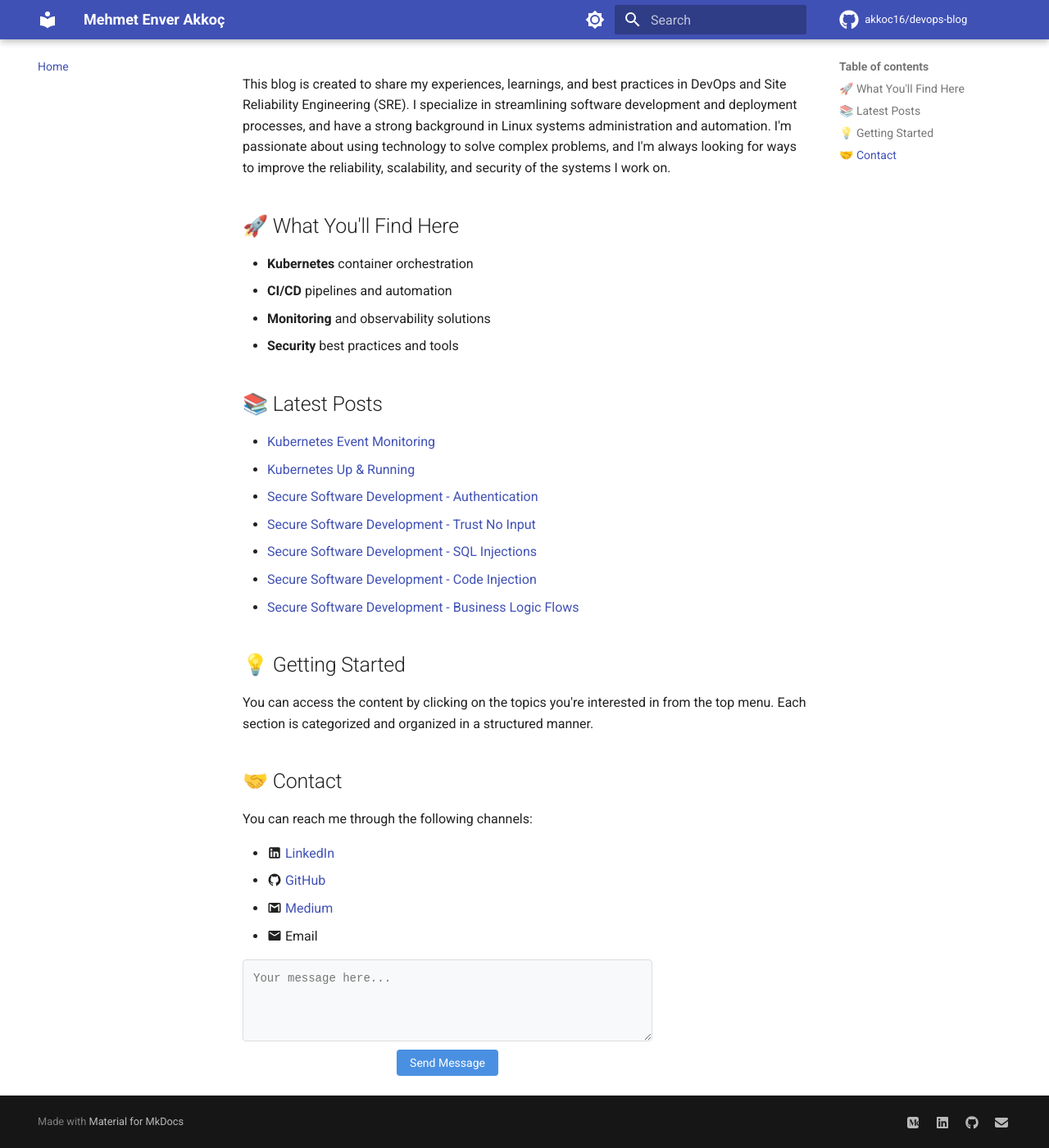
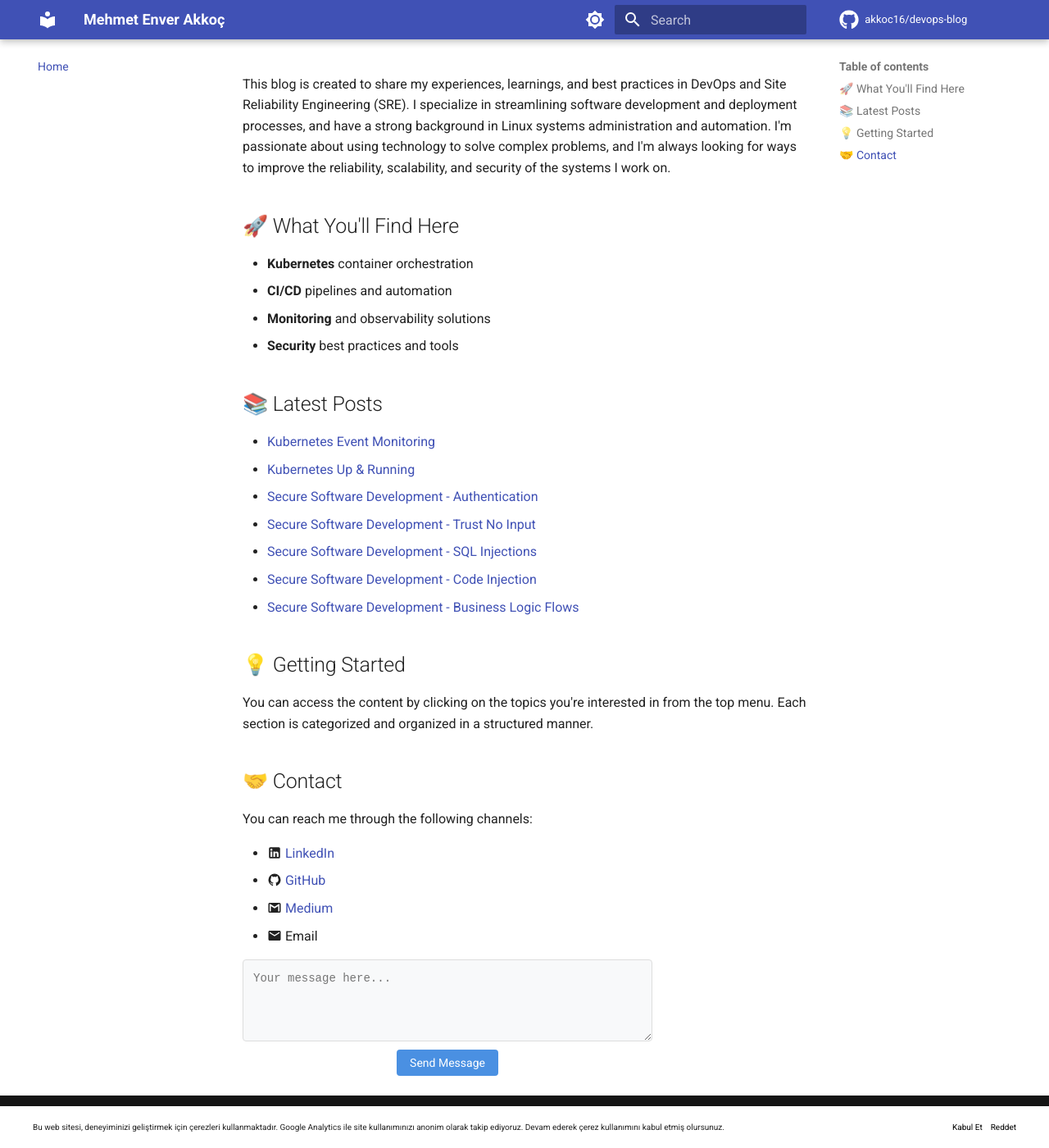
Before and after one commit to akkoc16/akkoc16.github.io, an MkDocs documentation site: the page built from docs/index.md, in a window 1280 px wide and 1400 px high, scrolled down 138 px. Shown: the whole window at 82% size. Built offline with MkDocs 1.6.1 and Material for MkDocs 9.7.7, drawn with Linux system fonts in a browser that asks for light colours; comment, search, counter and statistics services are not loaded.

Commit message:
cookie banner added

```diff
--- /dev/null
+++ b/docs/javascripts/cookie-banner.js
@@ -0,0 +1,39 @@
+// Cookie banner functionality
+document.addEventListener('DOMContentLoaded', function() {
+    // Check if user has already accepted cookies
+    if (!localStorage.getItem('cookiesAccepted')) {
+        // Create banner element
+        const banner = document.createElement('div');
+        banner.id = 'cookie-banner';
+        banner.innerHTML = `
+            <div class="cookie-banner-content">
+                <p>Bu web sitesi, deneyiminizi geliştirmek için çerezleri kullanmaktadır.
+                Google Analytics ile site kullanımınızı anonim olarak takip ediyoruz.
+                Devam ederek çerez kullanımını kabul etmiş olursunuz.</p>
+                <div class="cookie-banner-buttons">
+                    <button id="accept-cookies" class="md-button md-button--primary">Kabul Et</button>
+                    <button id="reject-cookies" class="md-button">Reddet</button>
+                </div>
+            </div>
+        `;
+        document.body.appendChild(banner);
+
+        // Add event listeners
+        document.getElementById('accept-cookies').addEventListener('click', function() {
+            localStorage.setItem('cookiesAccepted', 'true');
+            banner.style.display = 'none';
+            // Enable Google Analytics
+            window['ga-disable-G-7T35J3H6L0'] = false;
+        });
+
+        document.getElementById('reject-cookies').addEventListener('click', function() {
+            localStorage.setItem('cookiesAccepted', 'false');
+            banner.style.display = 'none';
+            // Disable Google Analytics
+            window['ga-disable-G-7T35J3H6L0'] = true;
+        });
+    } else {
+        // Set Google Analytics state based on previous choice
+        window['ga-disable-G-7T35J3H6L0'] = localStorage.getItem('cookiesAccepted') === 'false';
+    }
+});
--- /dev/null
+++ b/docs/stylesheets/cookie-banner.css
@@ -0,0 +1,42 @@
+#cookie-banner {
+    position: fixed;
+    bottom: 0;
+    left: 0;
+    right: 0;
+    background-color: var(--md-default-bg-color);
+    color: var(--md-default-fg-color);
+    padding: 1rem;
+    box-shadow: 0 -2px 10px rgba(0, 0, 0, 0.1);
+    z-index: 1000;
+}
+
+.cookie-banner-content {
+    max-width: 1200px;
+    margin: 0 auto;
+    display: flex;
+    align-items: center;
+    justify-content: space-between;
+    gap: 1rem;
+}
+
+.cookie-banner-content p {
+    margin: 0;
+    flex: 1;
+}
+
+.cookie-banner-buttons {
+    display: flex;
+    gap: 0.5rem;
+}
+
+@media screen and (max-width: 768px) {
+    .cookie-banner-content {
+        flex-direction: column;
+        text-align: center;
+    }
+
+    .cookie-banner-buttons {
+        width: 100%;
+        justify-content: center;
+    }
+}
--- a/mkdocs.yml
+++ b/mkdocs.yml
@@ -54,6 +54,10 @@ extra:
 
 extra_javascript:
   - javascripts/analytics.js
+  - javascripts/cookie-banner.js
+
+extra_css:
+  - stylesheets/cookie-banner.css
 
 markdown_extensions:
   - pymdownx.highlight:
```
